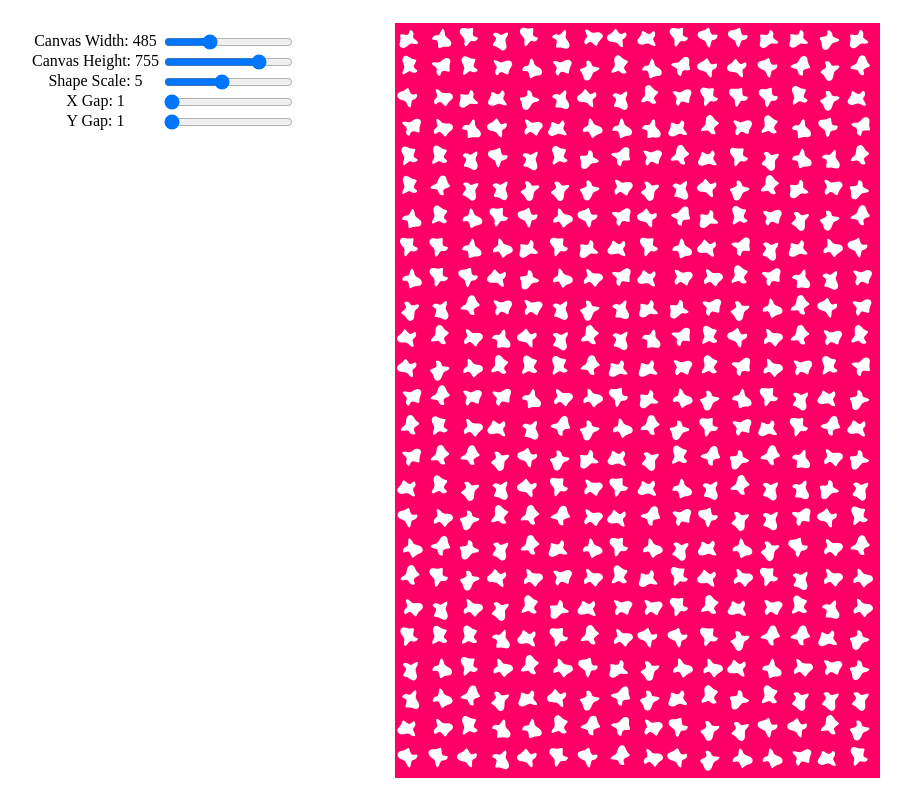
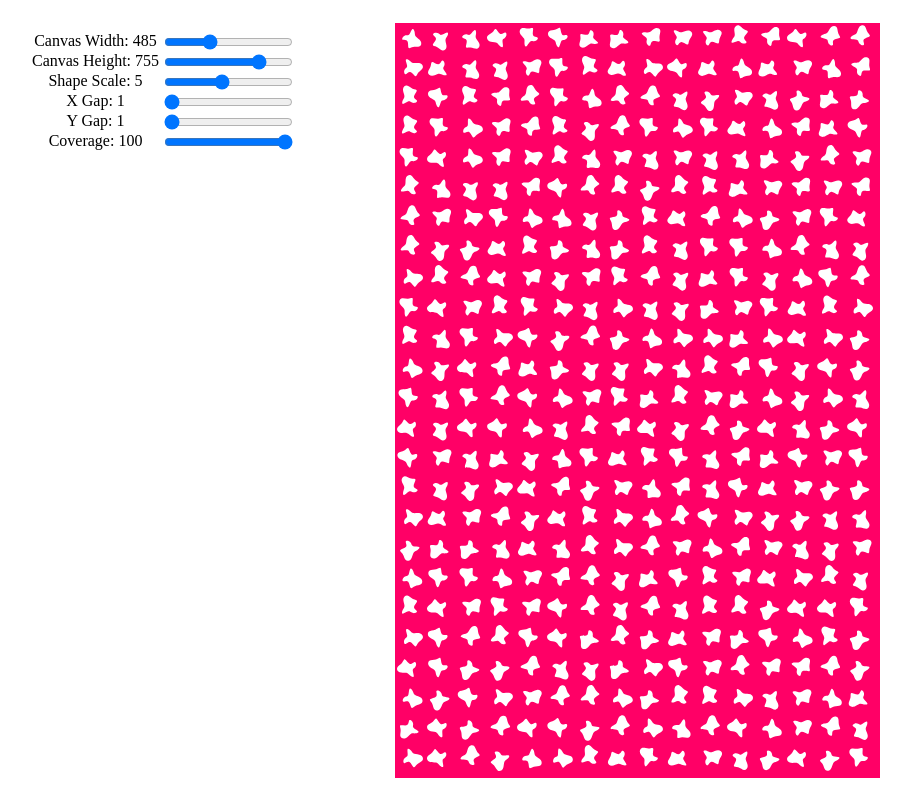
Before and after one commit to morgan-sam/Pattern-Generator, a React (Create React App) app: page / in a window 1280 px wide. Shown: the whole page, without its empty margins (3-914 px from the left). Built offline with nearby package versions, Linux system fonts and the light colour scheme.

Commit message:
Coverage slider working

```diff
--- a/src/App.js
+++ b/src/App.js
@@ -11,6 +11,7 @@ const App = () => {
     shape_scale: 5,
     x_gap: 1,
     y_gap: 1,
+    coverage: 100,
   });
 
   useEffect(() => {
@@ -83,6 +84,16 @@ const App = () => {
           className="slider"
           onChange={(e) => setParams({ ...params, y_gap: e.target.value })}
         />
+        <span>Coverage: {params.coverage}</span>
+        <input
+          type="range"
+          step="0.01"
+          min="0"
+          max="100"
+          value={params.coverage}
+          className="slider"
+          onChange={(e) => setParams({ ...params, coverage: e.target.value })}
+        />
       </div>
       <canvas
         id="myCanvas"
--- a/src/draw.js
+++ b/src/draw.js
@@ -17,16 +17,25 @@ export const drawCanvasBackground = (params) => {
 };
 
 export const drawPattern = (img, params) => {
-  const { shape_scale, canvas_width, canvas_height, x_gap, y_gap } = params;
+  const {
+    shape_scale,
+    canvas_width,
+    canvas_height,
+    x_gap,
+    y_gap,
+    coverage,
+  } = params;
   const width = img.width / shape_scale;
   const height = img.height / shape_scale;
   const perRow = Math.round(canvas_width / width);
   const perColumn = Math.round(canvas_height / height);
   for (let i = 0; i < perRow * perColumn; i++) {
-    const x = (i % perRow) * width * x_gap + width / 2;
-    const y = Math.floor(i / perRow) * height * y_gap + height / 2;
-    const rotation = Math.random() * 360;
-    drawSvg(img, x, y, rotation, width, height);
+    if (Math.random() * 100 < coverage) {
+      const x = (i % perRow) * width * x_gap + width / 2;
+      const y = Math.floor(i / perRow) * height * y_gap + height / 2;
+      const rotation = Math.random() * 360;
+      drawSvg(img, x, y, rotation, width, height);
+    }
   }
 };
 
```
